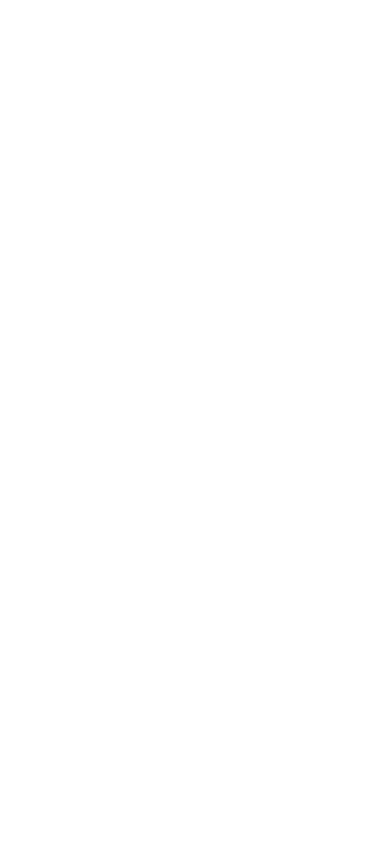
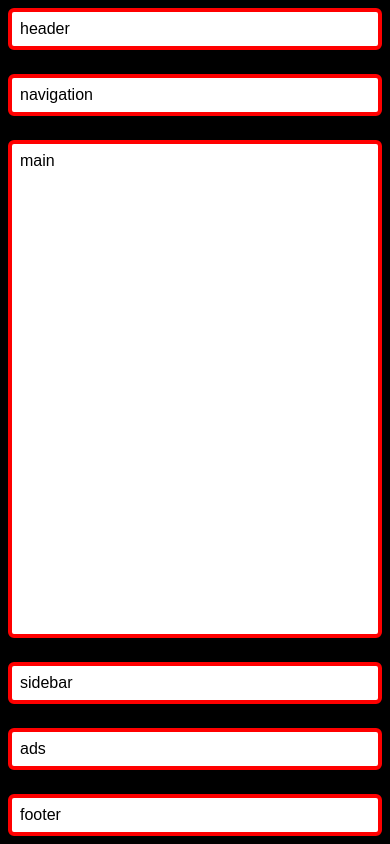
Before and after one commit to Keshushukla/Css-Grid, a plain HTML site: page index.html in a window 390 px wide. Drawn offline with Linux system fonts and the light colour scheme.

Commit message:
Mobile Screen

```diff
--- a/index.html
+++ b/index.html
@@ -7,6 +7,13 @@
     <link rel="stylesheet" href="styles.css">
 </head>
 <body>
-
+    <div class="container">
+		<div class="item header">header</div>
+		<div class="item navigation">navigation</div>
+		<div class="item main">main</div>
+		<div class="item sidebar">sidebar</div>
+		<div class="item ads">ads</div>
+		<div class="item footer">footer</div>
+	</div>
 </body>
 </html>
--- a/styles.css
+++ b/styles.css
@@ -0,0 +1,27 @@
+*{
+    margin:0;
+    padding: 0;
+    box-sizing: border-box;
+  }
+
+  body {
+    font-family: sans-serif;
+    background-color: black;
+    margin: 0 auto;max-width: 1000px;
+  }
+
+  .item{
+    border: 4px solid red;
+    background-color: white;
+    padding: 8px;
+    border-radius: 6px;
+    box-shadow: 0px 2px 6px rgba(0, 0, 0, 0.25);
+  }
+
+  .container{
+    display: grid;
+    height: 100vh;
+    grid-template-rows: auto auto 1fr auto auto auto;
+    gap: 24px;
+    padding: 8px;
+  }
```
